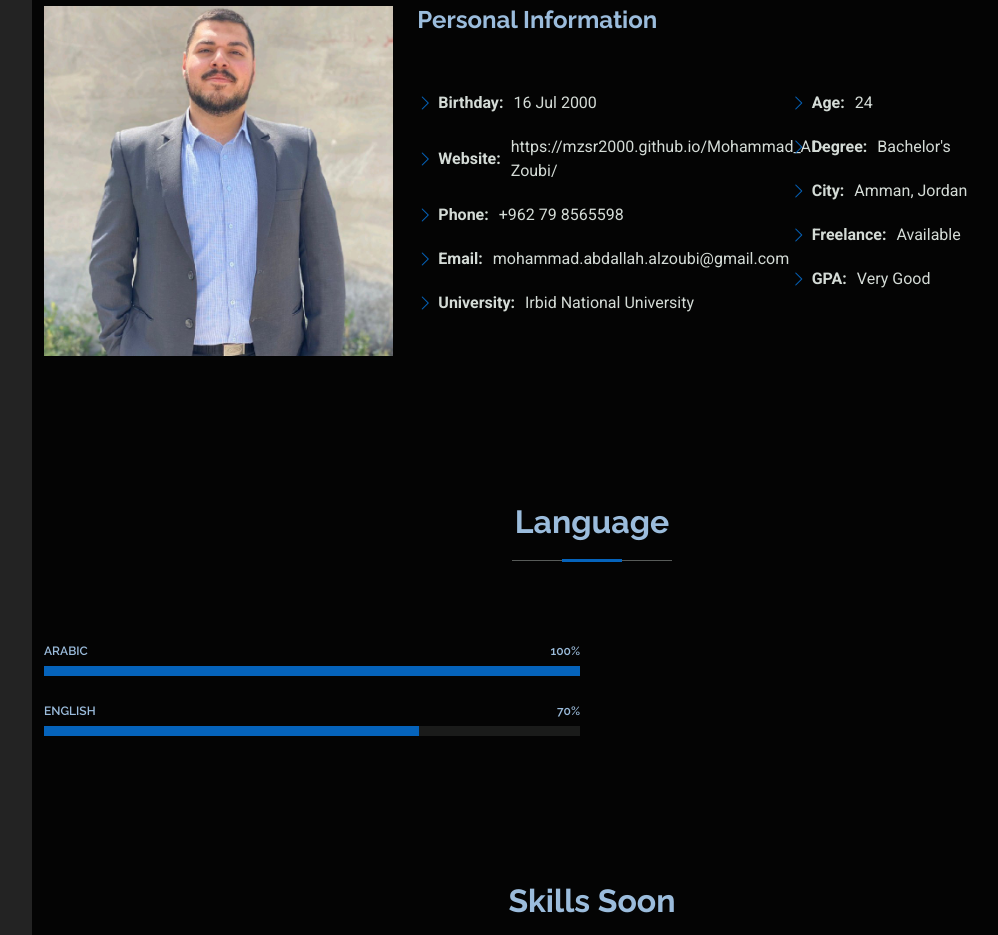
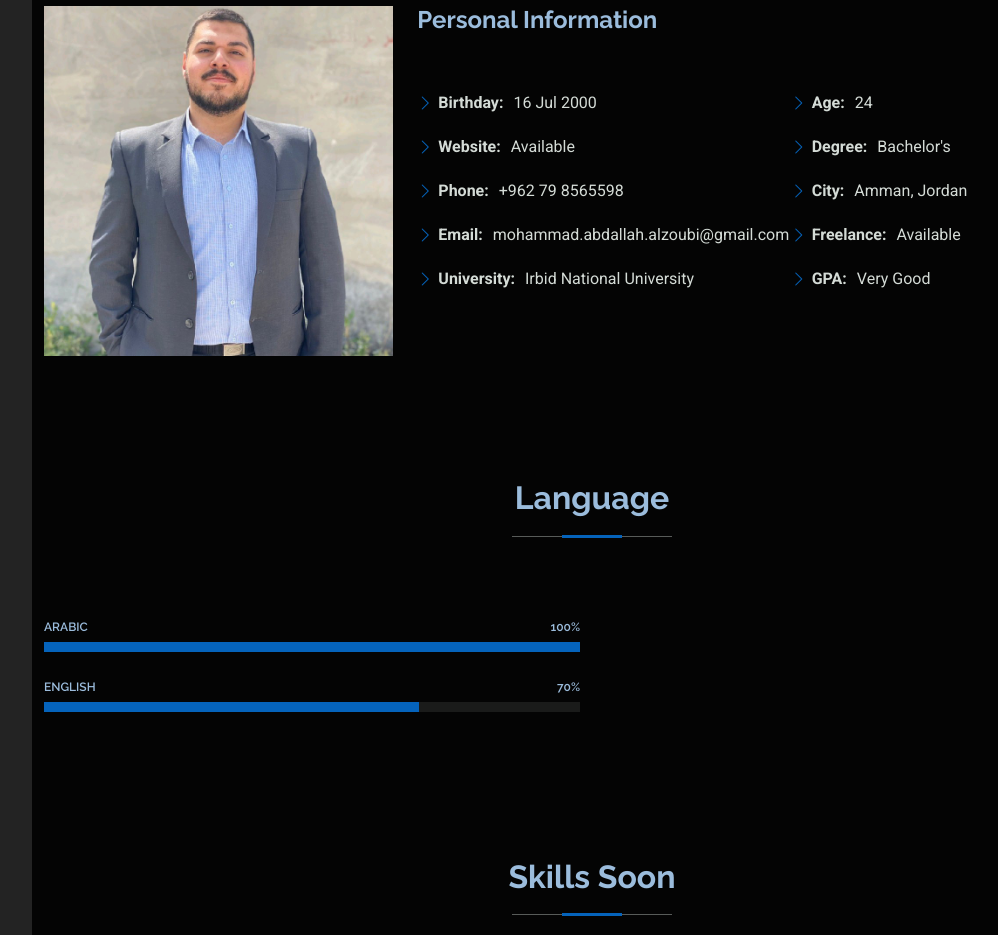
Before and after one commit to MZSR2000/Mohammad_AL-Zoubi, a plain HTML site: page index.html in a window 1280 px wide. Shown: the part 1160-2095 px from the top of the page, without its empty margins (128-1126 px from the left). Drawn offline with nearby package versions, Linux system fonts and the light colour scheme.

Commit message:
Update index.html

```diff
--- a/index.html
+++ b/index.html
@@ -111,7 +111,7 @@
               <div class="col-lg-6">
                 <ul>
                   <li><i class="bi bi-chevron-right"></i> <strong>Birthday:</strong> <span>16 Jul 2000</span></li>
-                  <li><i class="bi bi-chevron-right"></i> <strong>Website:</strong> <span>https://mzsr2000.github.io/Mohammad_AL-Zoubi/</span></li>
+                  <li><i class="bi bi-chevron-right"></i> <strong>Website:</strong> <span>Available</span></li>
                   <li><i class="bi bi-chevron-right"></i> <strong>Phone:</strong> <span>+962 79 8565598</span></li>
                   <li><i class="bi bi-chevron-right"></i> <strong>Email:</strong> <span>mohammad.abdallah.alzoubi@gmail.com</span></li>
                   <li><i class="bi bi-chevron-right"></i> <strong>University:</strong> <span>Irbid National University</span></li>
```
